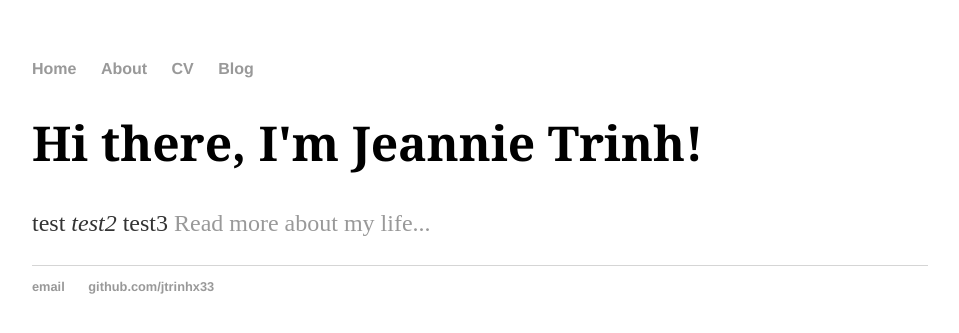
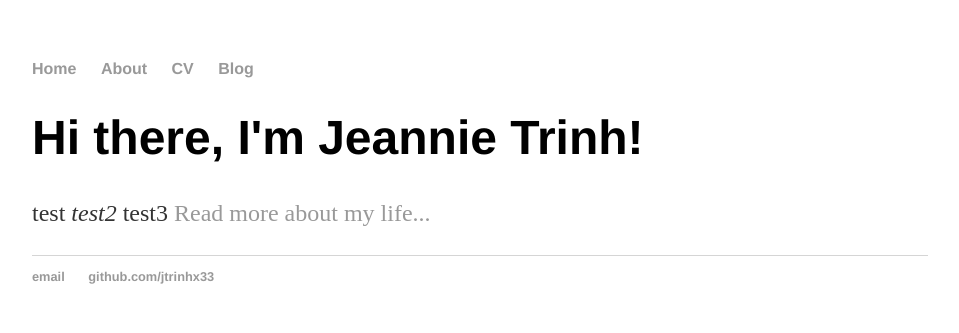
Before and after one commit to jtrinhx33/jtrinhx33.github.io, a Jekyll site: the page built from index.html, in a window 1280 px wide. Shown: the top 333 px of the page, without its empty margins (160-1119 px from the left). Built offline with Jekyll 4.4.1, drawn with Linux system fonts in a browser that asks for light colours.

Commit message:
Update main.css

```diff
--- a/css/main.css
+++ b/css/main.css
@@ -21,7 +21,7 @@ a:hover {
 }
 h1 {
     font-size: 3em;
-    font-family:'Georgia', 'Arial', 'Sans-Serif';
+    font-family:'Helvetica', 'Arial', 'Sans-Serif';
 }
 p {
     font-size: 1.5em;
```
